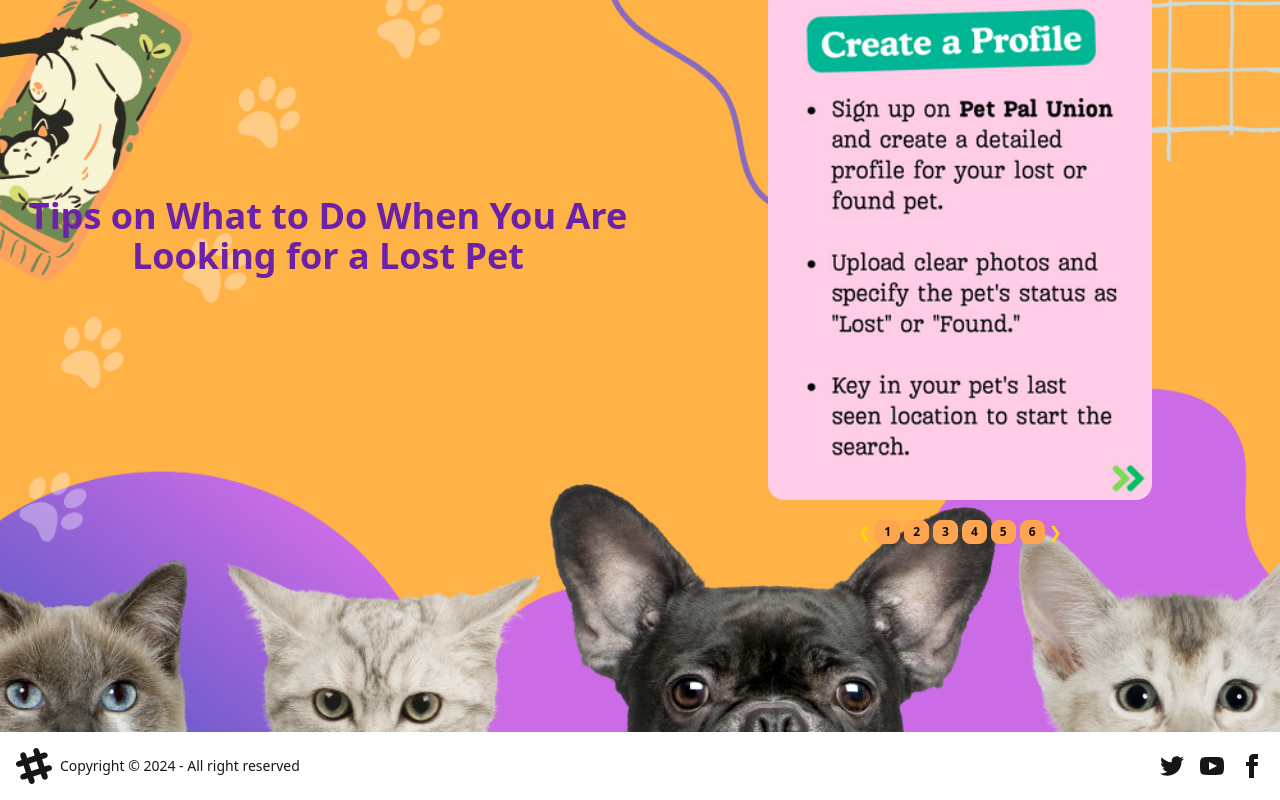
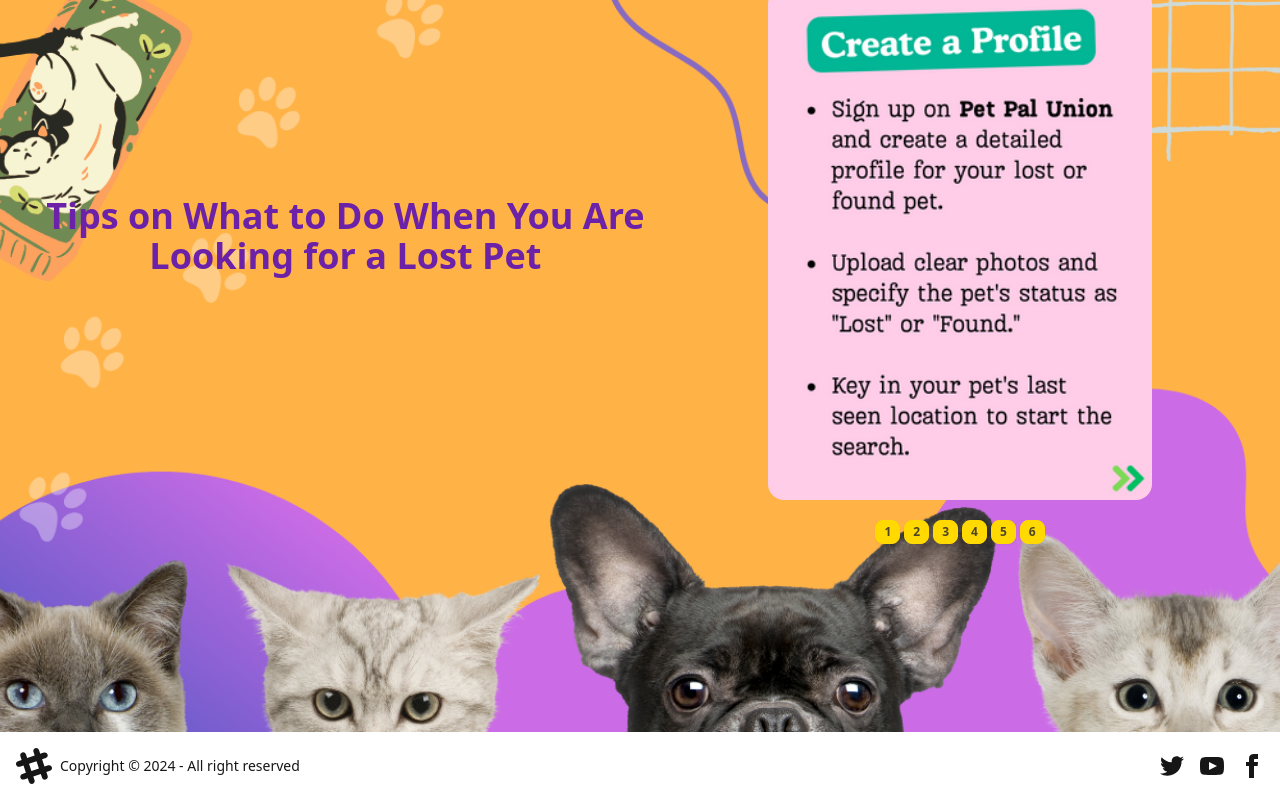
Before and after one commit to sokyanl/final-project-pawpals-frontend, a SvelteKit app in the folder Final-Project-Frontend/: page / in a window 1280 px wide. Shown: the part 1668-2468 px from the top of the page. Built offline with nearby package versions, Linux system fonts and the light colour scheme; no server answers.

Commit message:
ProfilePageUpdate

```diff
--- a/Final-Project-Frontend/src/component/Nav.svelte
+++ b/Final-Project-Frontend/src/component/Nav.svelte
@@ -37,8 +37,8 @@ import { loggedIn, logOut } from '../utils/func'
       <li><a class="text-white" href="/ourMission">Our Mission</a></li>
       <li>
         <details>
-          <summary class="text-white">Find out more</summary>
-          <ul class="p-2">
+          <summary class="text-white dropdown dropdown-end">Find out more</summary>
+          <ul class="menu dropdown-content z-[1] p-2 shadow bg-base-100 rounded-box w-52 mt-4 p2">
             <li><a href="/lostGallery">Search lost pet</a></li>
             <li><a href="/foundGallery">Browse found pets</a></li>
             <li><a href="/reunitedGallery">Success stories</a></li>
--- a/Final-Project-Frontend/src/routes/+page.svelte
+++ b/Final-Project-Frontend/src/routes/+page.svelte
@@ -101,30 +101,30 @@
         <img src="Tips1.png" class="w-full" alt="Tailwind CSS Carousel component" />
       </div>
       <div id="item2" class="carousel-item w-full">
+        <img src="Tips2.png" class="w-full" alt="Tailwind CSS Carousel component" />
+      </div>
+      <div id="item3" class="carousel-item w-full">
         <img src="Tips3.png" class="w-full" alt="Tailwind CSS Carousel component" />
       </div>
-      <div id="item3" class="carousel-item w-full">
+      <div id="item4" class="carousel-item w-full">
         <img src="Tips4.png" class="w-full" alt="Tailwind CSS Carousel component" />
       </div>
-      <div id="item4" class="carousel-item w-full">
+      <div id="item5" class="carousel-item w-full">
         <img src="Tips5.png" class="w-full" alt="Tailwind CSS Carousel component" />
       </div>
-      <div id="item4" class="carousel-item w-full">
+      <div id="item6" class="carousel-item w-full">
         <img src="Tips6.png" class="w-full" alt="Tailwind CSS Carousel component" />
-      </div>
-      <div id="item4" class="carousel-item w-full">
-        <img src="Tips2.png" class="w-full" alt="Tailwind CSS Carousel component" />
       </div>
     </div>
   </div>
-    <div class="flex justify-center w-full text-primary gap-1"> ❮
-      <a href="#item1" class="btn btn-accent btn-xs">1</a>
-      <a href="#item2" class="btn btn-accent btn-xs">2</a>
-      <a href="#item3" class="btn btn-accent btn-xs">3</a>
-      <a href="#item4" class="btn btn-accent btn-xs">4</a>
-      <a href="#item4" class="btn btn-accent btn-xs">5</a>
-      <a href="#item4" class="btn btn-accent btn-xs">6</a>
-      ❯
+    <div class="flex justify-center w-full text-primary gap-1">
+      <a href="#item1" class="btn btn-primary btn-xs">1</a>
+      <a href="#item2" class="btn btn-primary btn-xs">2</a>
+      <a href="#item3" class="btn btn-primary btn-xs">3</a>
+      <a href="#item4" class="btn btn-primary btn-xs">4</a>
+      <a href="#item5" class="btn btn-primary btn-xs">5</a>
+      <a href="#item6" class="btn btn-primary btn-xs">6</a>
+
     </div>
 
 
--- a/Final-Project-Frontend/src/routes/foundGallery/+page.svelte
+++ b/Final-Project-Frontend/src/routes/foundGallery/+page.svelte
@@ -52,7 +52,7 @@
             <div class="card-actions justify-start">
               <div class="badge badge-accent">{pet.pet_breed}</div>
               <div class="badge badge-accent">{pet.pet_type}</div>
-              <div class="badge badge-accent">{pet.pet_color}</div>
+              <div class="badge badge-accent">{pet.pet_colour}</div>
               <div class="badge badge-accent">{pet.pet_gender}</div>
             </div>
             <p class="mt-5">{pet.pet_description}</p>
--- a/Final-Project-Frontend/src/routes/lostGallery/+page.svelte
+++ b/Final-Project-Frontend/src/routes/lostGallery/+page.svelte
@@ -53,7 +53,7 @@
             <div class="card-actions justify-start">
               <div class="badge badge-accent">{pet.pet_breed}</div>
               <div class="badge badge-accent">{pet.pet_type}</div>
-              <div class="badge badge-accent">{pet.pet_color}</div>
+              <div class="badge badge-accent">{pet.pet_colour}</div>
               <div class="badge badge-accent">{pet.pet_gender}</div>
             </div>
             <p class="mt-5">{pet.pet_description}</p>
--- a/Final-Project-Frontend/src/routes/profile/+page.svelte
+++ b/Final-Project-Frontend/src/routes/profile/+page.svelte
@@ -1,8 +1,7 @@
 <script>
+  import { getUserId } from '../../utils/func'
   export let data;
-
 </script>
-
 
 <!-- User Account Details -->
 <div class="flex flex-row items-start mt-20">
@@ -11,21 +10,20 @@
     <div class="avatar">
       <div class="w-24 rounded-full ring ring-primary ring-offset-base-100 ring-offset-2 content-center">
         <!-- Generic Profile Picture -->
+        <!-- svelte-ignore a11y-missing-attribute -->
         <img src="UserProfile.png" />
       </div>
     </div>
 
     <!-- Display user name and email -->
-{#if data.user}
-  <div class="label">
-    <h2 class="card-title text-orange-300">{data.user.name}</h2>
-    <p class="mt-2 text-sm">{data.user.email}</p>
+    {#each data.pet as pet}
+      <div class="user-details">
+        <p class="mt-2 text-sm font-bold mt-12">Profile Name:</p>
+        <h2 class="card-title text-purple-700">{pet.user.name}</h2>
+        <p class="mt-2 text-sm font-bold mt-5">Profile Email:</p>
+        <h2 class="card-title text-purple-700">{pet.user.email}</h2>
       </div>
-{/if}
-
-
-    <div class="card-actions justify-end">
-    </div>
+    {/each}
   </label>
 
   <!-- Divider -->
@@ -42,8 +40,9 @@
               <div class="card-actions justify-start">
                 <div class="badge badge-accent">{pet.pet_breed}</div>
                 <div class="badge badge-accent">{pet.pet_type}</div>
-              <div class="badge badge-accent">{pet.pet_color}</div>
+                <div class="badge badge-accent">{pet.pet_colour}</div>
                 <div class="badge badge-accent">{pet.pet_gender}</div>
+                <div class="badge badge-accent">{pet.user.name}</div>
               </div>
               <p class="mt-5">{pet.pet_description}</p>
               <div class="card-actions justify-center mt-5">
@@ -56,3 +55,12 @@
     </div>
   </div>
 </div>
+
+<style>
+  /* Grid layout for user details */
+  .flex.flex-row.items-start .user-details {
+    display: grid;
+    grid-template-columns: auto; /* Adjust as needed */
+    grid-row-gap: 10px; /* Adjust gap between user details */
+  }
+</style>
--- a/Final-Project-Frontend/src/routes/reunitedGallery/+page.svelte
+++ b/Final-Project-Frontend/src/routes/reunitedGallery/+page.svelte
@@ -52,7 +52,7 @@
             <div class="card-actions justify-start">
               <div class="badge badge-accent">{pet.pet_breed}</div>
               <div class="badge badge-accent">{pet.pet_type}</div>
-              <div class="badge badge-accent">{pet.pet_color}</div>
+              <div class="badge badge-accent">{pet.pet_colour}</div>
               <div class="badge badge-accent">{pet.pet_gender}</div>
             </div>
             <p class="mt-5">{pet.pet_description}</p>
```
Lines whose indentation alone changed are shown as unchanged.
